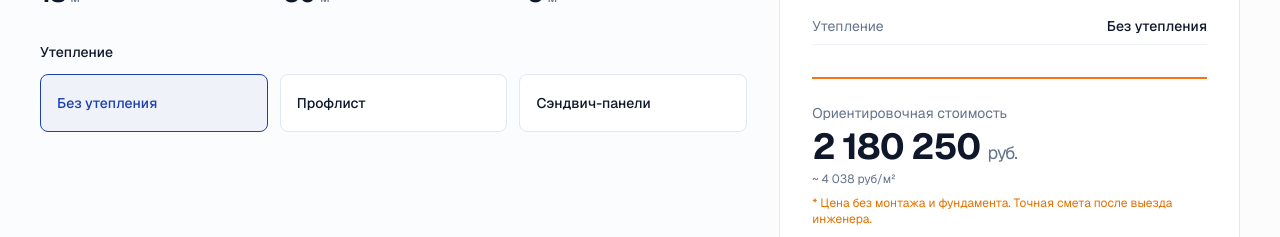
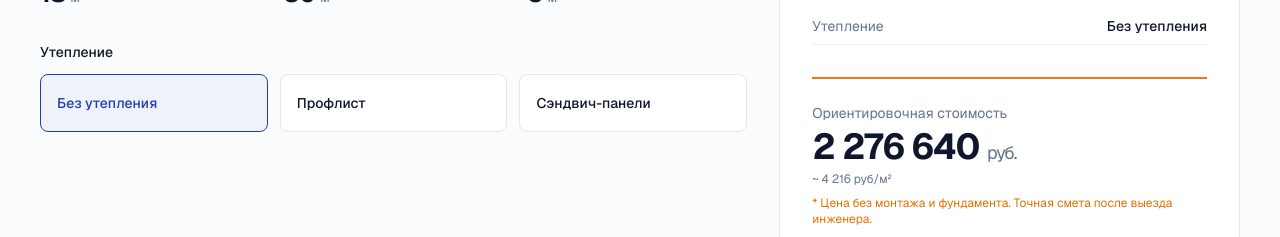
Before and after one commit to faded679/lstkmk, a Next.js app: page / in a window 1280 px wide. Shown: the part 2520-2757 px from the top of the page. Built offline with nearby package versions, Linux system fonts and the light colour scheme.

Commit message:
Fix price calc: interpolate rubles/m2 so price/m2 decreases as area grows

```diff
--- a/src/components/Calculator.tsx
+++ b/src/components/Calculator.tsx
@@ -11,15 +11,17 @@ import {
 type BuildingType = "small-building" | "warehouse" | "agriculture" | "service";
 type Insulation = "none" | "proflist" | "sandwich";
 
-// Price per m² base (руб/м²), area breakpoints: 300, 600, 900, 1200, 1500+
+// Цена за м² (руб/м²) по контрольным площадям — чем больше площадь, тем дешевле
+// Контрольные площади: 50, 100, 200, 300, 500, 800, 1200, 2000, 3000, 5000 м²
+const standardAreas = [50, 100, 200, 300, 500, 800, 1200, 2000, 3000, 5000];
+
 const priceMatrix: Record<BuildingType, number[]> = {
-  "small-building": [2100000, 3600000, 4950000, 6000000, 7500000],
-  warehouse:        [1425000, 2850000, 4275000, 5700000, 7125000],
-  agriculture:      [1725000, 3450000, 5175000, 6900000, 8625000],
-  service:          [1605000, 3210000, 4815000, 6420000, 8025000],
+  //                   50     100    200    300    500    800    1200   2000   3000   5000  м²
+  "small-building": [12000, 9500,  8000,  7000,  6200,  5800,  5500,  5200,  5000,  4800],
+  warehouse:        [8500,  7200,  6200,  5500,  5000,  4700,  4500,  4300,  4200,  4000],
+  agriculture:      [9000,  7800,  6800,  6000,  5500,  5100,  4800,  4600,  4400,  4200],
+  service:          [9500,  8000,  7000,  6200,  5700,  5300,  5000,  4800,  4600,  4400],
 };
-
-const standardAreas = [300, 600, 900, 1200, 1500];
 
 // Allowed discrete values per type
 const typeConfig: Record<BuildingType, { widths: number[]; lengthMin: number; lengthMax: number; lengthStep: number; heights: number[] }> = {
@@ -84,25 +86,29 @@ export default function Calculator() {
     (i) => i.id === insulation
   )!;
 
-  // Interpolate price from pricelist based on area
-  const getPriceFromMatrix = (area: number, type: BuildingType): number => {
-    const prices = priceMatrix[type];
-    if (!prices) return 0;
+  // Интерполируем цену за м² по площади, затем умножаем на площадь
+  const getPriceFromMatrix = (area: number, bType: BuildingType): number => {
+    const rates = priceMatrix[bType];
+    if (!rates) return 0;
 
-    // Find position in standard areas
-    for (let i = 0; i < standardAreas.length - 1; i++) {
-      if (area >= standardAreas[i] && area <= standardAreas[i + 1]) {
-        // Linear interpolation
-        const t = (area - standardAreas[i]) / (standardAreas[i + 1] - standardAreas[i]);
-        return prices[i] + t * (prices[i + 1] - prices[i]);
+    let ratePerSqm: number;
+
+    if (area <= standardAreas[0]) {
+      ratePerSqm = rates[0];
+    } else if (area >= standardAreas[standardAreas.length - 1]) {
+      ratePerSqm = rates[rates.length - 1];
+    } else {
+      ratePerSqm = rates[0];
+      for (let i = 0; i < standardAreas.length - 1; i++) {
+        if (area >= standardAreas[i] && area <= standardAreas[i + 1]) {
+          const t = (area - standardAreas[i]) / (standardAreas[i + 1] - standardAreas[i]);
+          ratePerSqm = rates[i] + t * (rates[i + 1] - rates[i]);
+          break;
+        }
       }
     }
-    // Extrapolation for areas outside range
-    if (area < standardAreas[0]) {
-      return (area / standardAreas[0]) * prices[0];
-    }
-    const lastIdx = standardAreas.length - 1;
-    return (area / standardAreas[lastIdx]) * prices[lastIdx];
+
+    return ratePerSqm * area;
   };
 
   const estimate = useMemo(() => {
```
